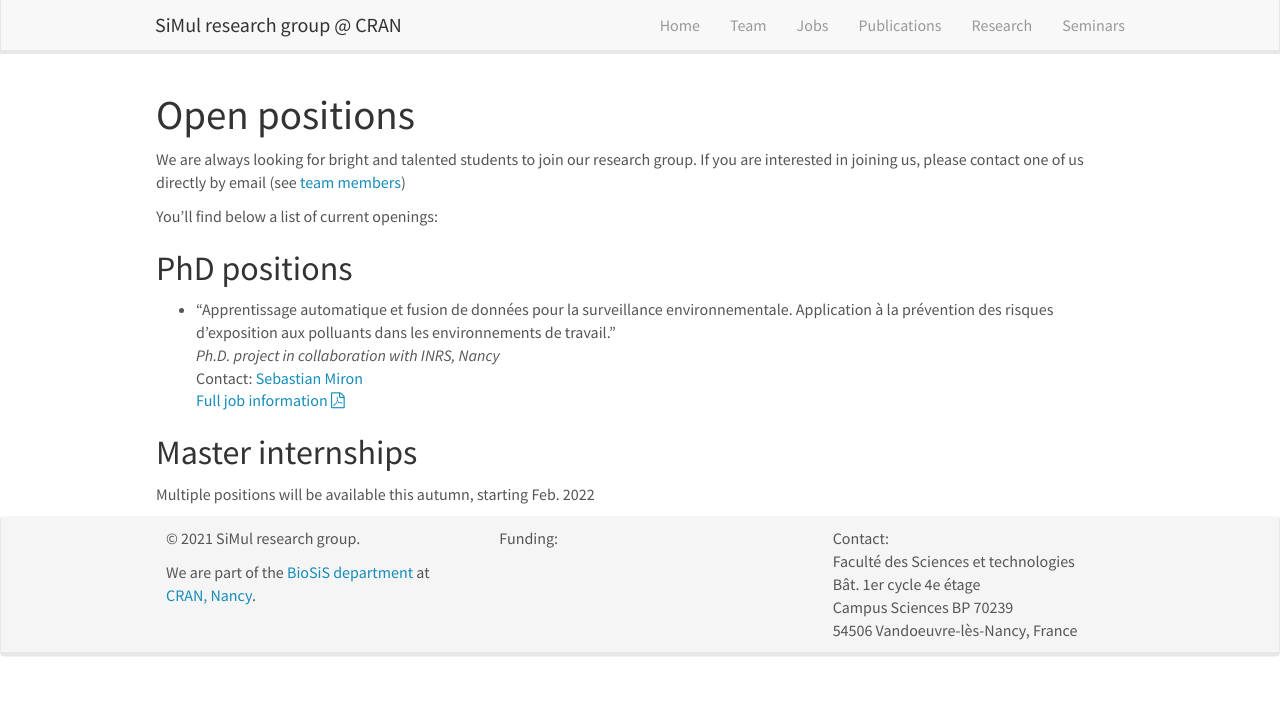
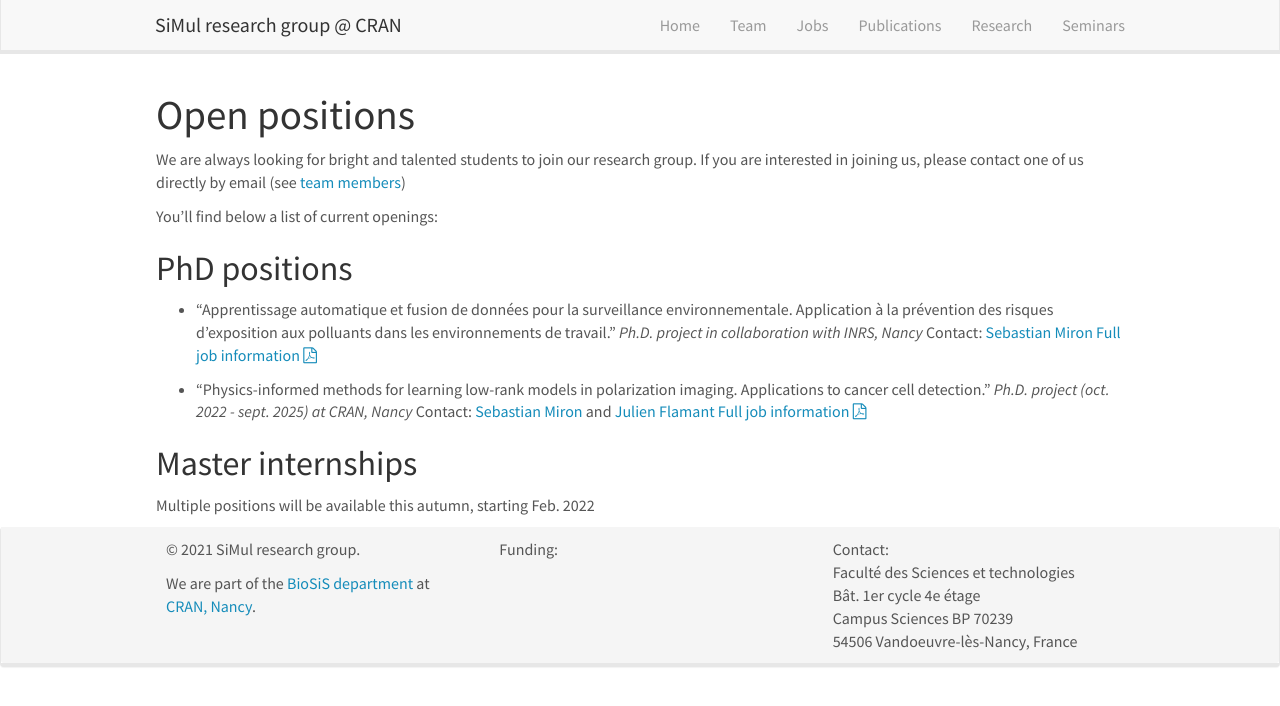
Before and after one commit to cran-simul/cran-simul.github.io_old, a Jekyll site: the page built from _pages/openings.md, in a window 1280 px wide. Shown: the top 706 px of the page. Built offline with Jekyll 4.4.1, drawn with Linux system fonts in a browser that asks for light colours; nearby versions of some CDN libraries.

Commit message:
add phd proposal

```diff
--- a/_pages/openings.md
+++ b/_pages/openings.md
@@ -20,6 +20,11 @@ You'll find below a list of current openings:
 Contact: [Sebastian Miron](mailto:sebastian.miron@univ-lorraine.fr)
 <a href="/assets/jobs/SujetThese_Apprentissage_automatique.pdf">Full job information <span class="fa fa-file-pdf-o"></span></a>
 
+* "Physics-informed methods for learning low-rank models in polarization imaging. Applications to cancer cell detection."
+*Ph.D. project (oct. 2022 - sept. 2025) at CRAN,  Nancy*
+Contact: [Sebastian Miron](mailto:sebastian.miron@univ-lorraine.fr)  and [Julien Flamant](mailto:julien.flamant@univ-lorraine.fr)
+<a href="/assets/jobs/Phd_lowrankPolarization.pdf">Full job information <span class="fa fa-file-pdf-o"></span></a>
+
 
 ## Master internships
 
```
Also changed, not shown: 2 other files.
